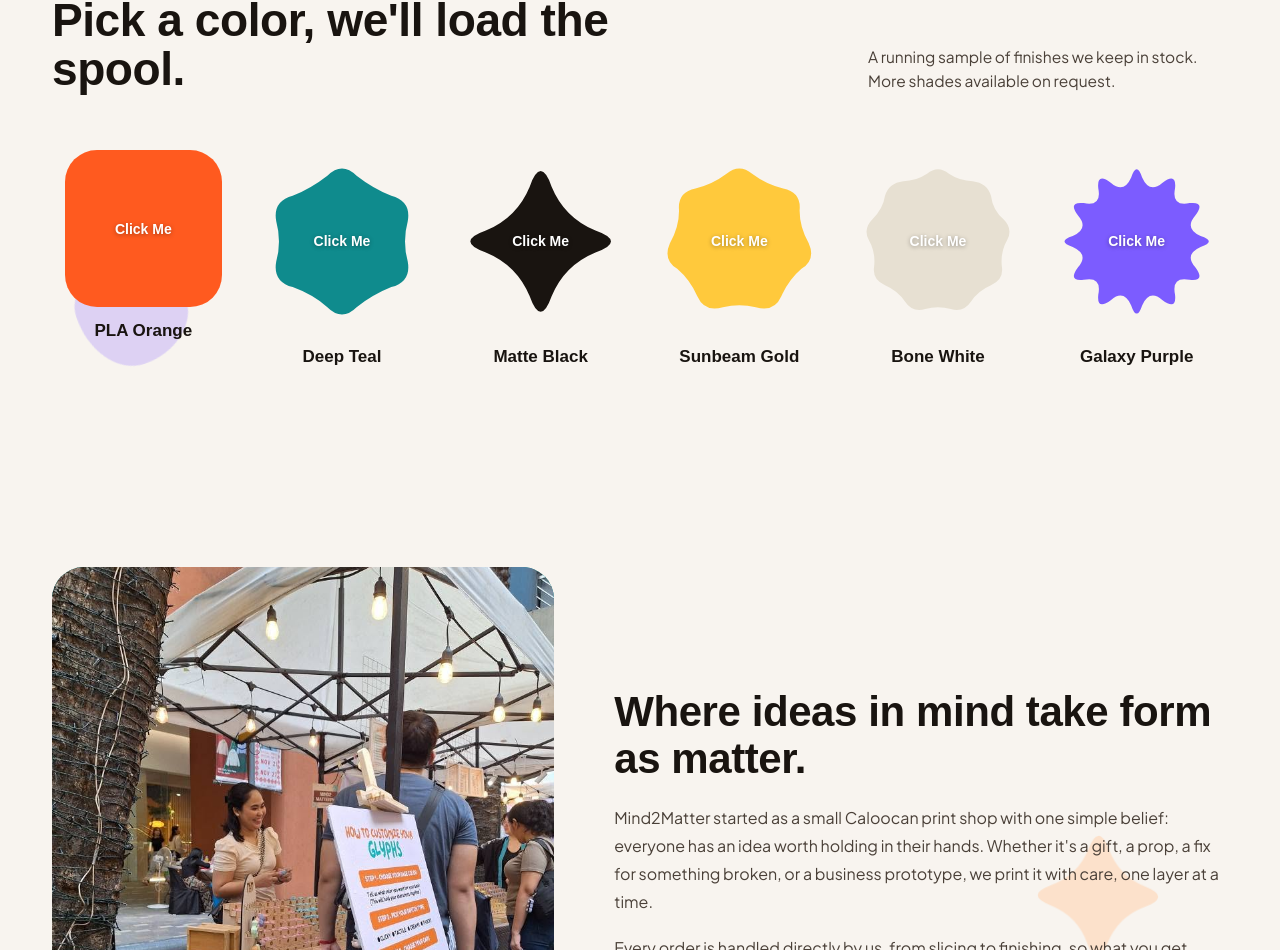
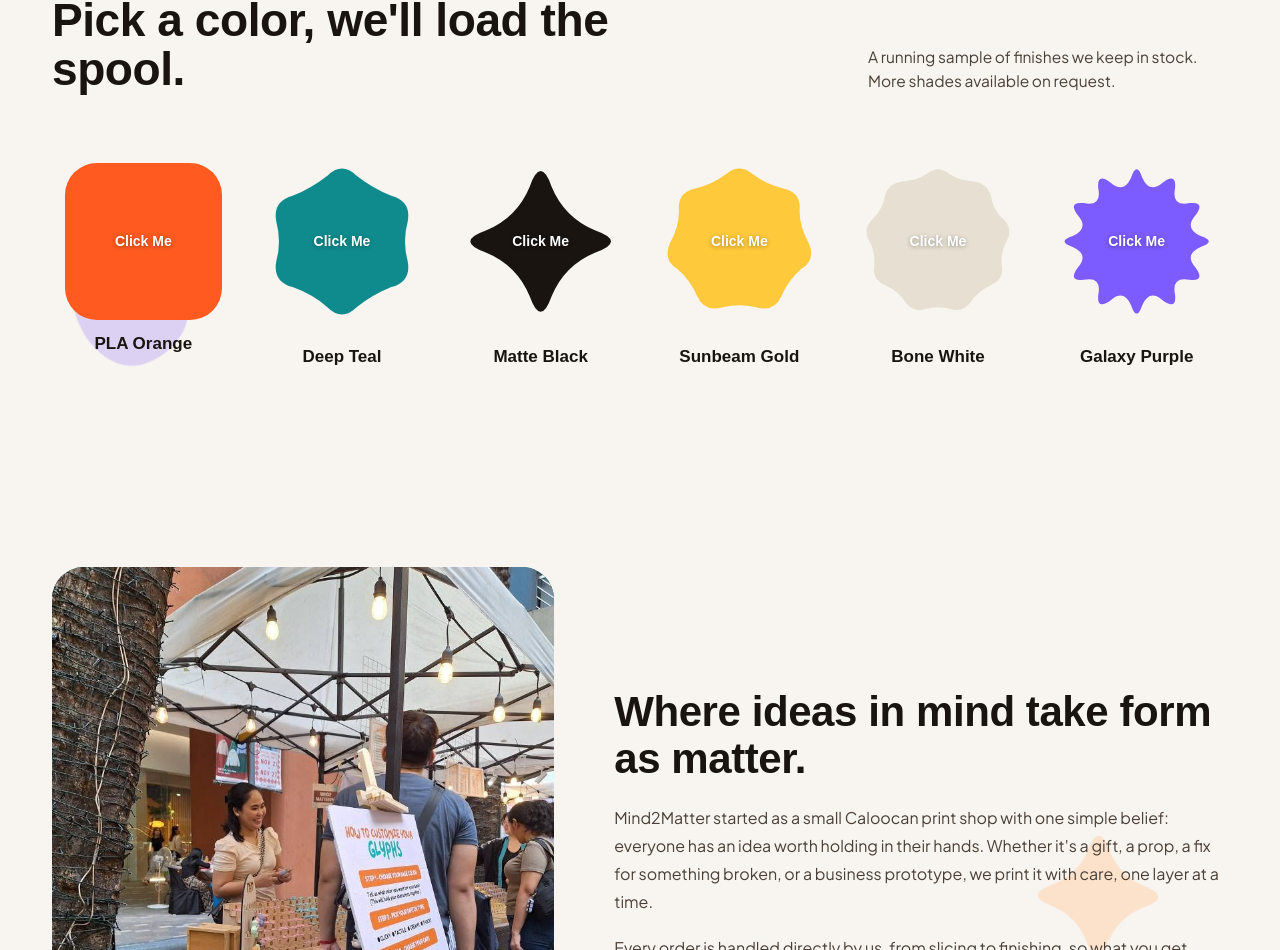
Before and after one commit to Cedricantiporta/Mind2matter, a Next.js app: page / in a window 1280 px wide. Shown: the part 2547-3497 px from the top of the page. Built offline with nearby package versions, Linux system fonts and the light colour scheme; a web font is replaced by a local one.

Commit message:
Nudge the square swatch down to align with the other shapes
Co-Authored-By: Claude Sonnet 5 <noreply@anthropic.com>

```diff
--- a/app/globals.css
+++ b/app/globals.css
@@ -546,7 +546,7 @@ section {
 }
 .swatch-square {
   width: 86%;
-  margin: 0 auto;
+  margin: 7% auto 0;
 }
 .swatch-click {
   position: absolute;
```
